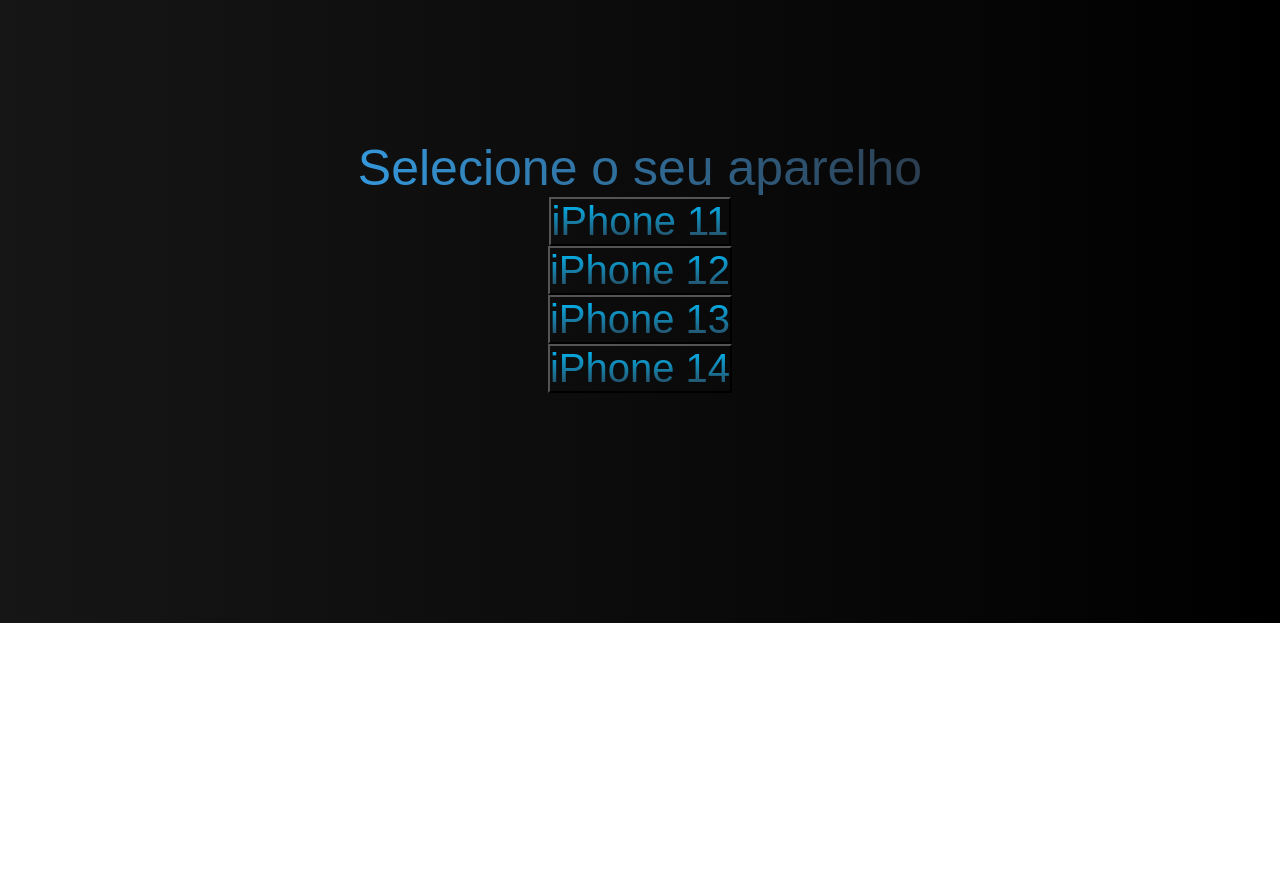
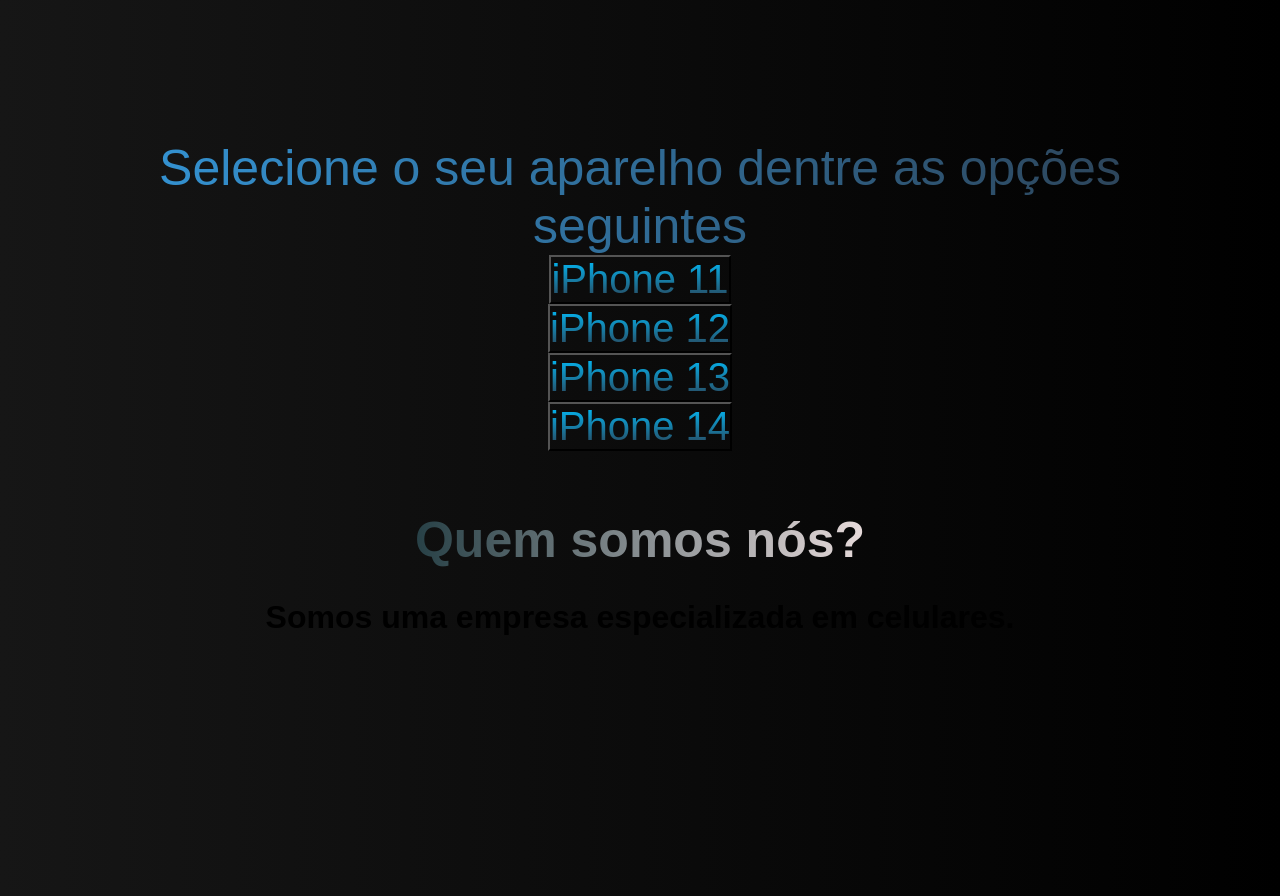
Before and after one commit to ramlow07/newrepository, a plain HTML site: page index.html in a window 1280 px wide. Shown: the part 1040-1936 px from the top of the page. Before the commit the page ends 1663 px from the top, so only its background shows below. Drawn offline with Linux system fonts and the light colour scheme.

Commit message:
criando pagina about us

```diff
--- a/index.html
+++ b/index.html
@@ -57,12 +57,21 @@
     <!-- About Section -->
     <div class="second-page" id="about">
         <div class="about__container">
-            <p class="about__description">Selecione o seu aparelho</p>
+            <p class="about__description">Selecione o seu aparelho dentre as opções seguintes</p>
             <button class="i11__btn"><a href="#i11__page">iPhone 11</a></button>
             <button class="i12__btn"><a href="#i12__page">iPhone 12</a></button>
             <button class="i13__btn"><a href="#i13__page">iPhone 13</a></button>
             <button class="i14__btn"><a href="#i14__page">iPhone 14</a></button>
         </div>
+
+        <!-- Who we are section -->
+        <div class = "about__us" id="about__us">
+            <h1 class="about_us_container">
+                <p class="about__us__dc">Quem somos nós?</p>
+                <p class="heading__description"></p>
+                <p class="description">Somos uma empresa especializada em celulares.</p>
+        </div>
+
     </div>
     <script src="app.js"></script>
 </body>
--- a/styles.css
+++ b/styles.css
@@ -331,3 +331,50 @@
     -mo-text-fill-color: transparent;
 
 }
+
+.about__us__dc{
+    font-size: 50px;
+    background: #E6DADA;  /* fallback for old browsers */
+    background: -webkit-linear-gradient(to right, #274046, #E6DADA);  /* Chrome 10-25, Safari 5.1-6 */
+    background: linear-gradient(to right, #274046, #E6DADA); /* W3C, IE 10+/ Edge, Firefox 16+, Chrome 26+, Opera 12+, Safari 7+ */
+    -webkit-text-fill-color: transparent;
+    -mo-text-fill-color: transparent;
+    -moz-background-clip: text;
+    -webkit-background-clip: text;
+
+}
+
+.about_us_container {
+    display: flex;
+    flex-direction: column;
+    justify-content: center;
+    align-items: center;
+    max-width: 1200px;
+    margin: 0 auto;
+    height: 90%;
+    text-align: center;
+    padding: 30px;
+}
+
+.heading__description {
+    font-size: 40px;
+    background: #00BFFF;
+    background: linear-gradient(to bottom, #00BFFF,#2c3e50);
+    -webkit-background-clip: text;
+    -moz-background-clip: text ;
+    -webkit-text-fill-color: transparent;
+    -mo-text-fill-color: transparent;
+}
+
+.description {
+    display: flex;
+    flex-direction: column;
+    justify-content: center;
+    align-items: center;
+    max-width: 900px;
+    margin: 0 auto;
+    height: 90%;
+    text-align: center;
+    padding: 30px;
+
+}
```
Also changed, not shown: 1 other file.
